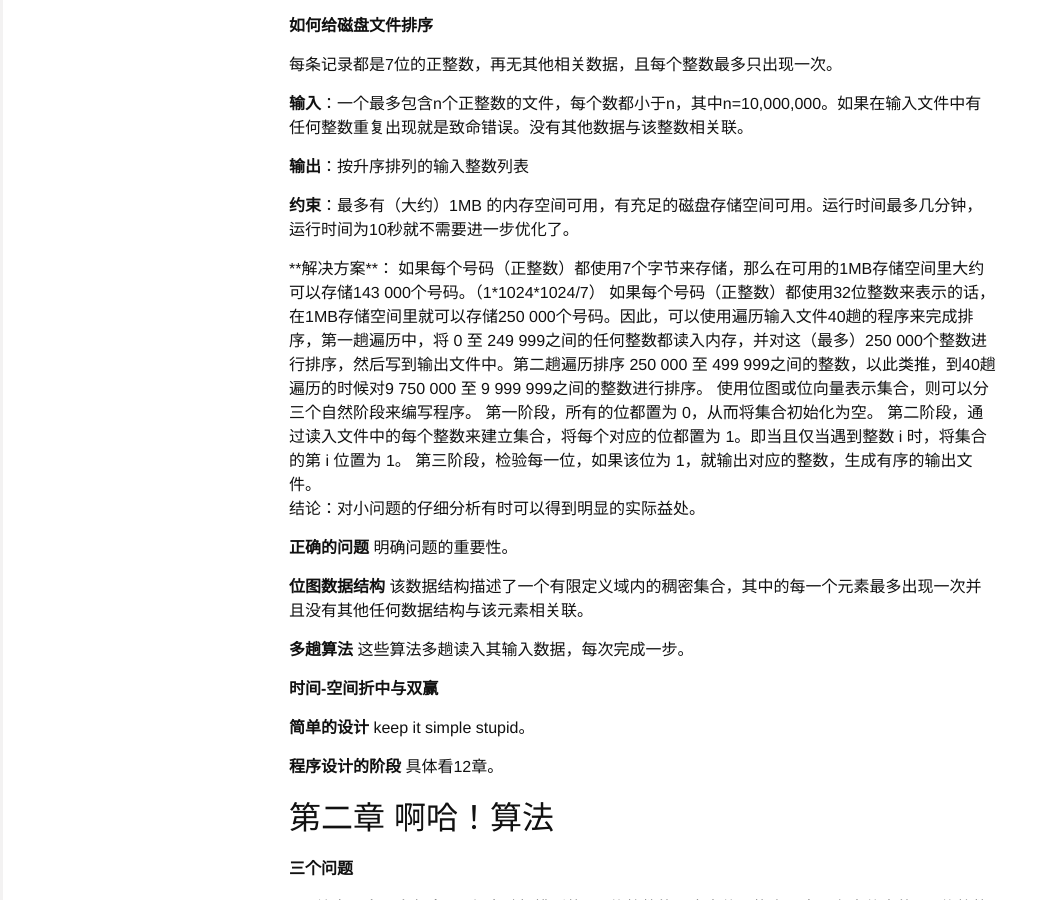
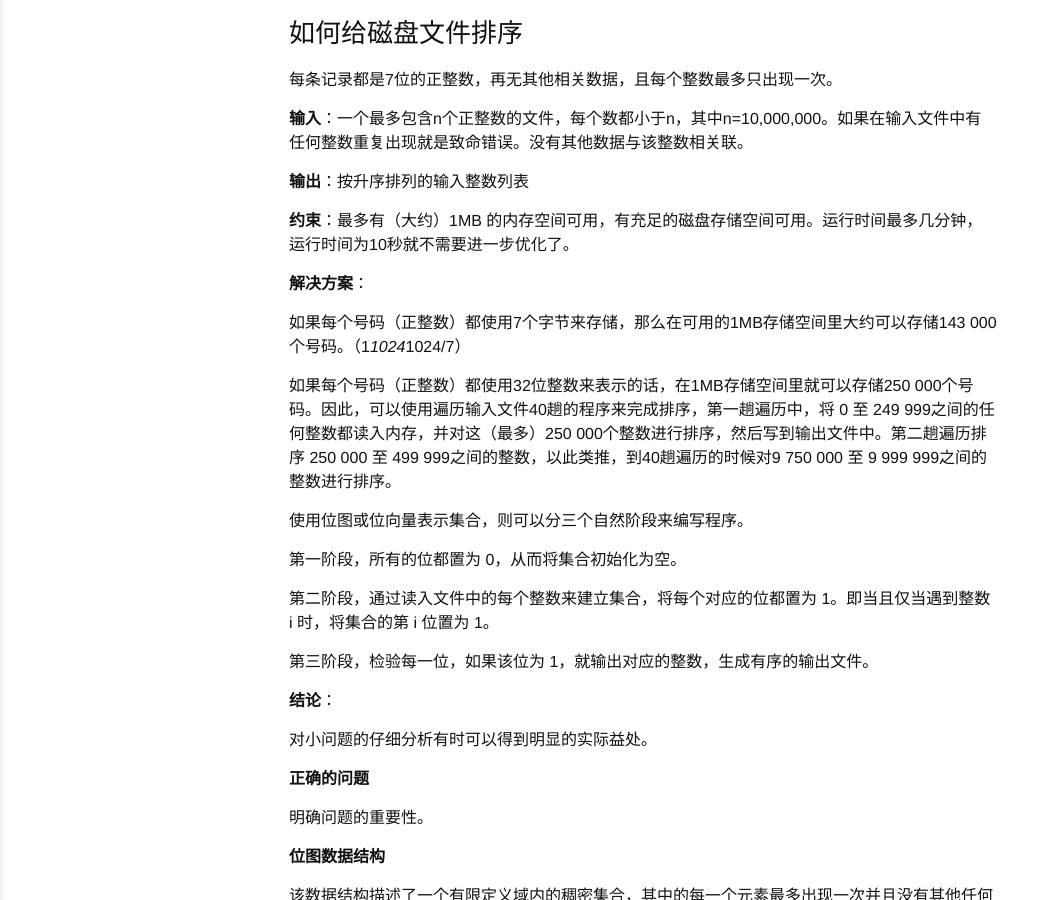
Before and after one commit to wqwljz/killer1994.github.io, a Jekyll site: the page built from _posts/2018-04-02-programming-pearls.md, in a window 1280 px wide and 900 px high, scrolled down 265 px. Shown: the whole window, without its empty margins (0-1056 px from the left). Built offline with Jekyll 4.4.1, drawn with Linux system fonts in a browser that asks for light colours.

Commit message:
april o0o

```diff
--- a/_posts/2018-04-02-programming-pearls.md
+++ b/_posts/2018-04-02-programming-pearls.md
@@ -8,7 +8,7 @@ tags: []
 
 ## 第一章 开篇
 
-**如何给磁盘文件排序**
+### 如何给磁盘文件排序
 
 每条记录都是7位的正整数，再无其他相关数据，且每个整数最多只出现一次。
 
@@ -17,8 +17,6 @@ tags: []
 **输出**：按升序排列的输入整数列表
 
 **约束**：最多有（大约）1MB 的内存空间可用，有充足的磁盘存储空间可用。运行时间最多几分钟，运行时间为10秒就不需要进一步优化了。
-
-<div class="solution">
 
 **解决方案**：
 
@@ -34,22 +32,31 @@ tags: []
 
 第三阶段，检验每一位，如果该位为 1，就输出对应的整数，生成有序的输出文件。
 
-</div>
+**结论**：
 
+对小问题的仔细分析有时可以得到明显的实际益处。
 
-结论：对小问题的仔细分析有时可以得到明显的实际益处。
+**正确的问题**
 
-**正确的问题** 明确问题的重要性。
+明确问题的重要性。
 
-**位图数据结构** 该数据结构描述了一个有限定义域内的稠密集合，其中的每一个元素最多出现一次并且没有其他任何数据结构与该元素相关联。
+**位图数据结构**
 
-**多趟算法** 这些算法多趟读入其输入数据，每次完成一步。
+该数据结构描述了一个有限定义域内的稠密集合，其中的每一个元素最多出现一次并且没有其他任何数据结构与该元素相关联。
+
+**多趟算法**
+
+这些算法多趟读入其输入数据，每次完成一步。
 
 **时间-空间折中与双赢**
 
-**简单的设计** keep it simple stupid。
+**简单的设计**
 
-**程序设计的阶段** 具体看12章。
+keep it simple stupid。
+
+**程序设计的阶段**
+
+具体看12章。
 
 
 ## 第二章 啊哈！算法
```
